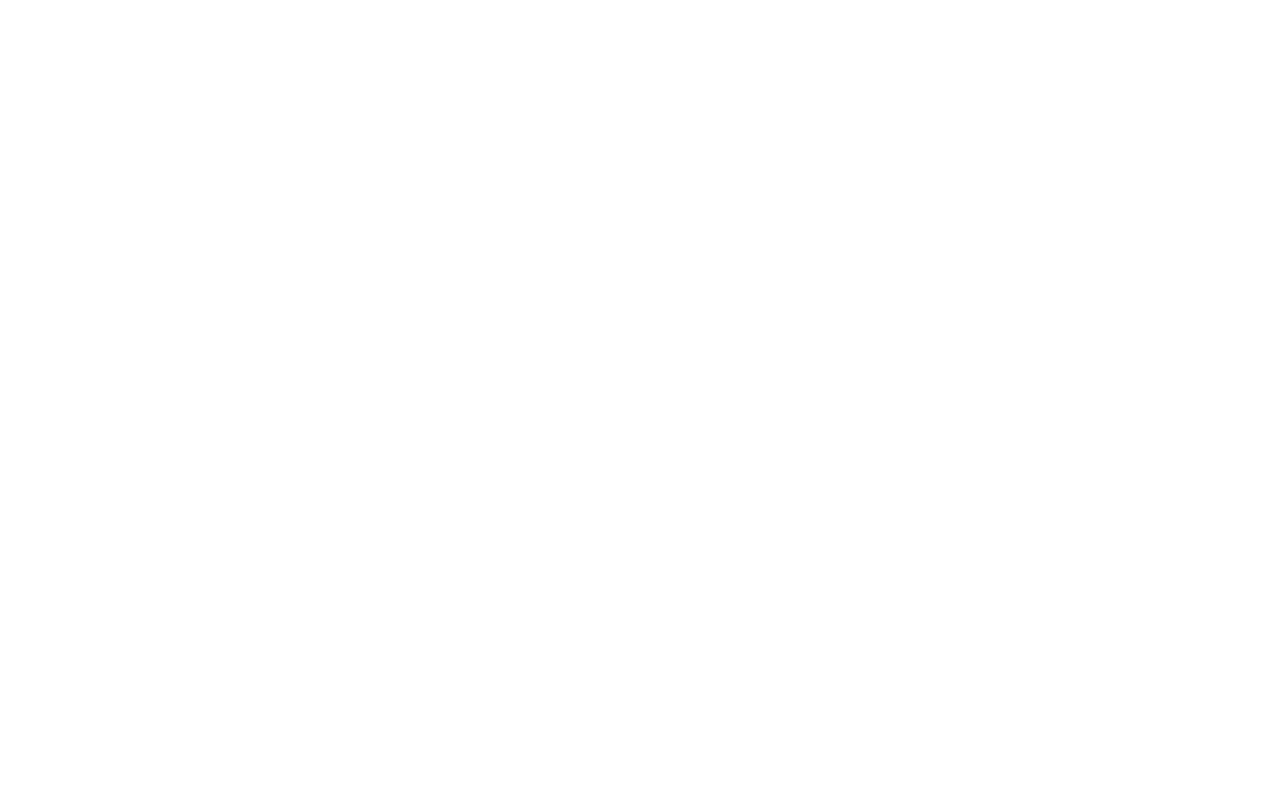
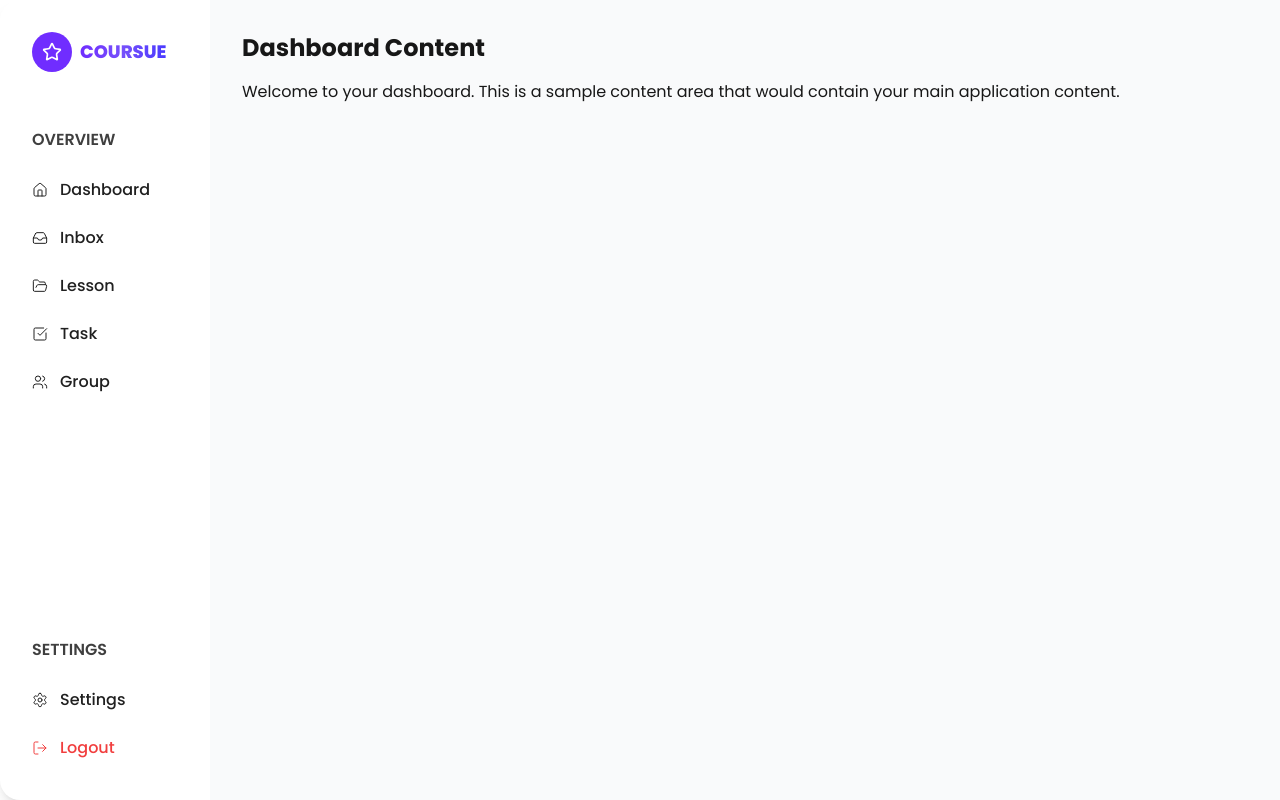
Before and after one commit to RED10xofficial/doctor, a Next.js app: page / in a window 1280 px wide. Before the commit this address had no page. Built offline with nearby package versions, Linux system fonts and the light colour scheme.

Commit message:
UI changes

```diff
--- a/app/(auth)/layout.tsx
+++ b/app/(auth)/layout.tsx
@@ -2,6 +2,7 @@
 import { auth } from "@/lib/auth";
 import Navigation from "../components/navigation";
 import AuthProvider from "../components/AuthProvider";
+import Sidebar from "../components/sidebar";
 export default async function Layout({
   children,
 }: {
@@ -14,6 +15,7 @@
   return (
     <AuthProvider>
       <section>
+        <Sidebar />
         <Navigation />
         <div className="mt-[50px] bg-gradient-to-r from-sky-100/50 to-pink-100/50 via-gray-50">
           {children}
--- /dev/null
+++ b/app/components/sidebar.tsx
@@ -0,0 +1,160 @@
+"use client";
+
+import Image from "next/image";
+import Link from "next/link";
+import { usePathname } from "next/navigation";
+import {
+  Home,
+  Inbox,
+  FolderOpen,
+  CheckSquare,
+  Users,
+  Settings,
+  LogOut,
+  Star,
+} from "lucide-react";
+
+interface NavItem {
+  name: string;
+  path: string;
+  icon: React.ReactNode;
+  activeColor?: string;
+}
+
+const Sidebar = () => {
+  const pathname = usePathname();
+
+  const navItems: NavItem[] = [
+    {
+      name: "Dashboard",
+      path: "/dashboard",
+      icon: <Home size={16} strokeWidth={1.5} />,
+      activeColor: "#702DFF",
+    },
+    {
+      name: "Inbox",
+      path: "/inbox",
+      icon: <Inbox size={16} strokeWidth={1.5} />,
+    },
+    {
+      name: "Lesson",
+      path: "/lesson",
+      icon: <FolderOpen size={16} strokeWidth={1.5} />,
+    },
+    {
+      name: "Task",
+      path: "/task",
+      icon: <CheckSquare size={16} strokeWidth={1.5} />,
+    },
+    {
+      name: "Group",
+      path: "/group",
+      icon: <Users size={16} strokeWidth={1.5} />,
+    },
+  ];
+
+  const settingsItems: NavItem[] = [
+    {
+      name: "Settings",
+      path: "/settings",
+      icon: <Settings size={16} strokeWidth={1.5} />,
+    },
+    {
+      name: "Logout",
+      path: "/logout",
+      icon: <LogOut size={16} strokeWidth={1.5} />,
+      activeColor: "#F13E3E",
+    },
+  ];
+
+  return (
+    <aside className="w-[210px] flex flex-col justify-between bg-white shadow-lg rounded-tl-[20px] rounded-bl-[20px] p-8 h-screen">
+      <div className="flex flex-col gap-12">
+        {/* Logo Section */}
+        <div className="flex items-center gap-2">
+          <div className="w-10 h-10 rounded-full bg-[#702DFF] flex items-center justify-center">
+            <Star size={20} color="white" />
+          </div>
+          <span className="font-extrabold text-transparent text-lg bg-clip-text bg-gradient-to-r from-[#702DFF] via-[#7550FB] to-[#4A3AFF] uppercase">
+            cOURSUE
+          </span>
+        </div>
+
+        {/* Overview Section */}
+        <div className="flex flex-col gap-2.5">
+          <div className="py-2">
+            <h3 className="text-[#3F3F3F] text-base font-semibold uppercase">
+              OVERVIEW
+            </h3>
+          </div>
+          <nav className="flex flex-col gap-2">
+            {navItems.map((item) => {
+              const isActive = pathname === item.path;
+              return (
+                <Link
+                  href={item.path}
+                  key={item.name}
+                  className={`flex items-center gap-3 py-2 rounded-full transition-colors ${
+                    isActive
+                      ? "text-[#702DFF]"
+                      : "text-[#202020] hover:text-gray-600"
+                  }`}
+                >
+                  <span
+                    className={isActive ? "text-[#702DFF]" : "text-[#202020]"}
+                  >
+                    {item.icon}
+                  </span>
+                  <span className="font-medium text-base">{item.name}</span>
+                </Link>
+              );
+            })}
+          </nav>
+        </div>
+      </div>
+
+      {/* Settings Section */}
+      <div className="flex flex-col gap-2.5">
+        <div className="py-2">
+          <h3 className="text-[#3F3F3F] text-base font-semibold uppercase">
+            SETTINGS
+          </h3>
+        </div>
+        <nav className="flex flex-col gap-2">
+          {settingsItems.map((item) => {
+            const isActive = pathname === item.path;
+            const textColor = isActive
+              ? item.activeColor || "#202020"
+              : item.name === "Logout"
+              ? "#F13E3E"
+              : "#202020";
+            const iconColor =
+              item.name === "Logout"
+                ? "#F13E3E"
+                : isActive
+                ? item.activeColor || "#202020"
+                : "#202020";
+
+            return (
+              <Link
+                href={item.path}
+                key={item.name}
+                className={`flex items-center gap-3 py-2 rounded-full transition-colors`}
+              >
+                <span style={{ color: iconColor }}>{item.icon}</span>
+                <span
+                  className="font-medium text-base"
+                  style={{ color: textColor }}
+                >
+                  {item.name}
+                </span>
+              </Link>
+            );
+          })}
+        </nav>
+      </div>
+    </aside>
+  );
+};
+
+export default Sidebar;
--- a/app/page.tsx
+++ b/app/page.tsx
@@ -1,5 +1,16 @@
-import { redirect } from "next/navigation";
+import Sidebar from "./components/sidebar";
 
-export default function Home(){
-    return redirect("/home");
+export default function Home() {
+  return (
+    <main className="flex min-h-screen">
+      <Sidebar />
+      <div className="flex-1 p-8 bg-gray-50">
+        <h1 className="text-2xl font-bold">Dashboard Content</h1>
+        <p className="mt-4">
+          Welcome to your dashboard. This is a sample content area that would
+          contain your main application content.
+        </p>
+      </div>
+    </main>
+  );
 }
```
